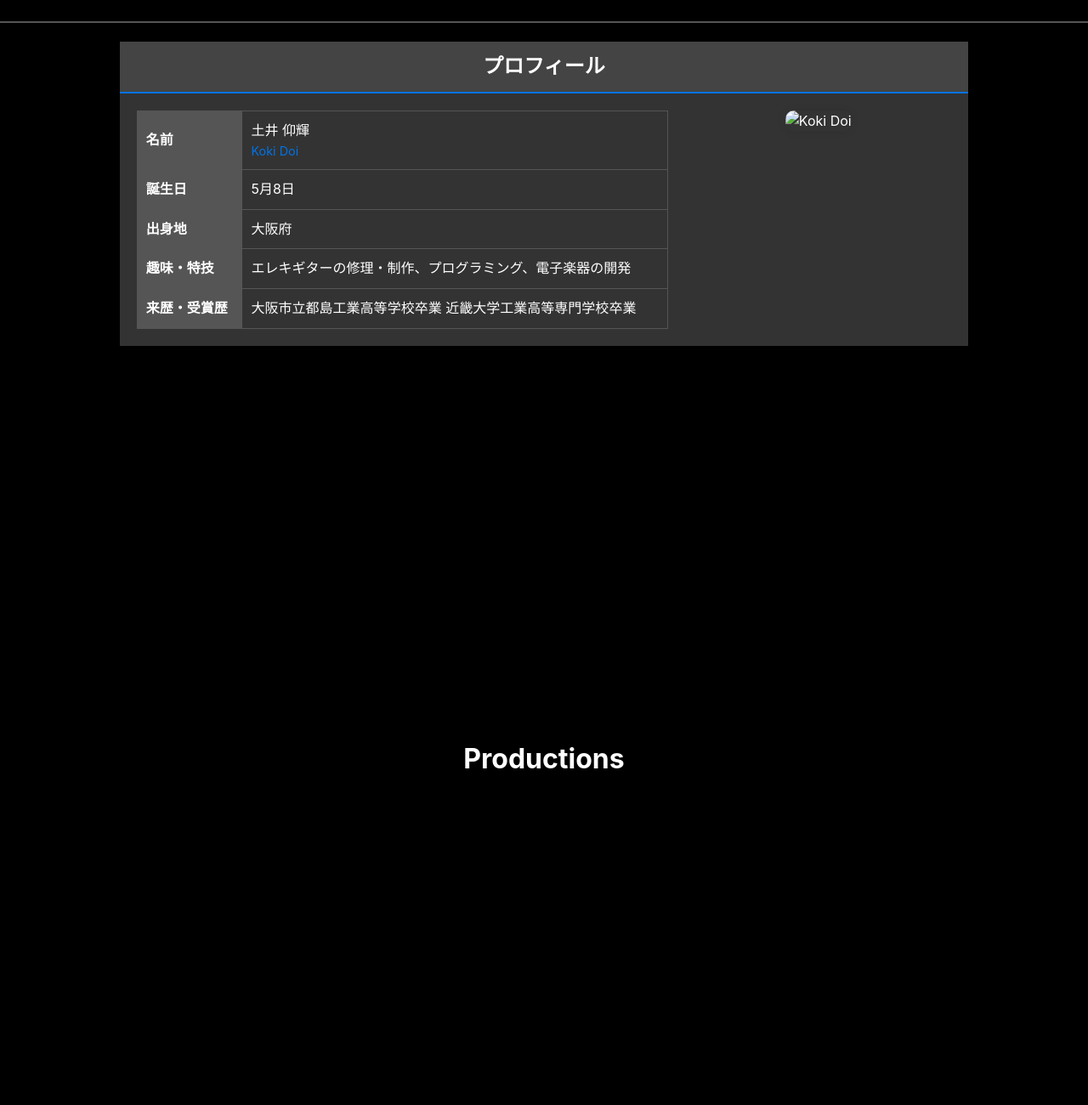
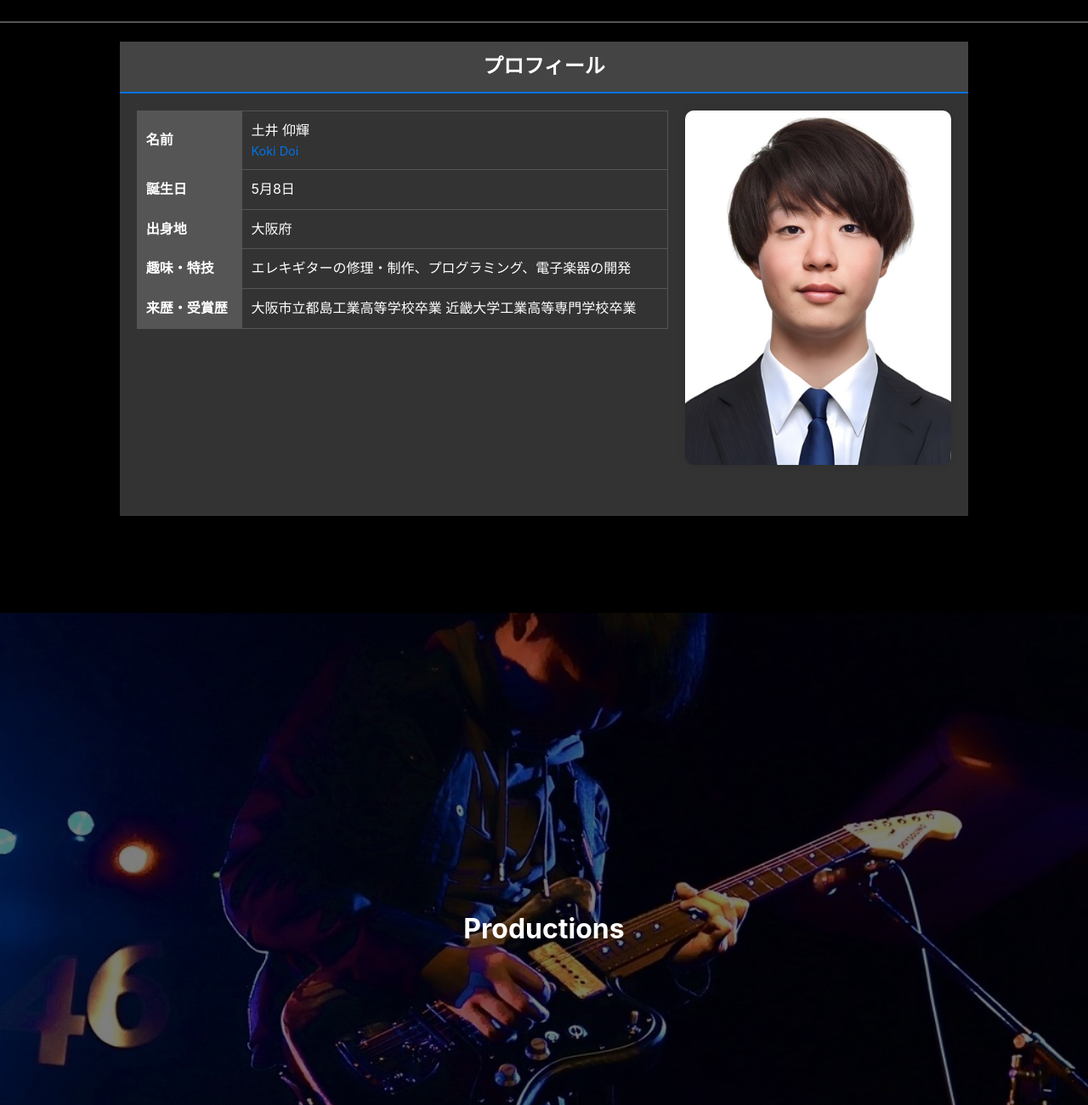
Before and after one commit to Koki-Doi/portfolio, a plain HTML site: page index.html in a window 1280 px wide. Shown: the part 180-1480 px from the top of the page at 85% size. Drawn offline with Linux system fonts and the light colour scheme; animation ran at ten frames a second.

Commit message:
Add files via upload

```diff
--- a/index.html
+++ b/index.html
@@ -63,17 +63,17 @@
                     </table>
                 </div>
                 <div class="profile-image">
-                    <img src="face_photo.jpg" alt="Koki Doi">
+                    <img src="./photo/face_photo.jpg" alt="Koki Doi">
                 </div>
             </div>
         </div>
     </section>
 
-    <section id="productions" class="section background-section" style="background-image: url('Productions.jpg');">
+    <section id="productions" class="section background-section" style="background-image: url('./photo/Productions.jpg');">
         <h2>Productions</h2>
     </section>
 
-    <section id="activities" class="section background-section" style="background-image: url('Student_Activities.png');">
+    <section id="activities" class="section background-section" style="background-image: url('./photo/Student_Activities.png');">
         <h2>Student Activities</h2>
     </section>
 
```
